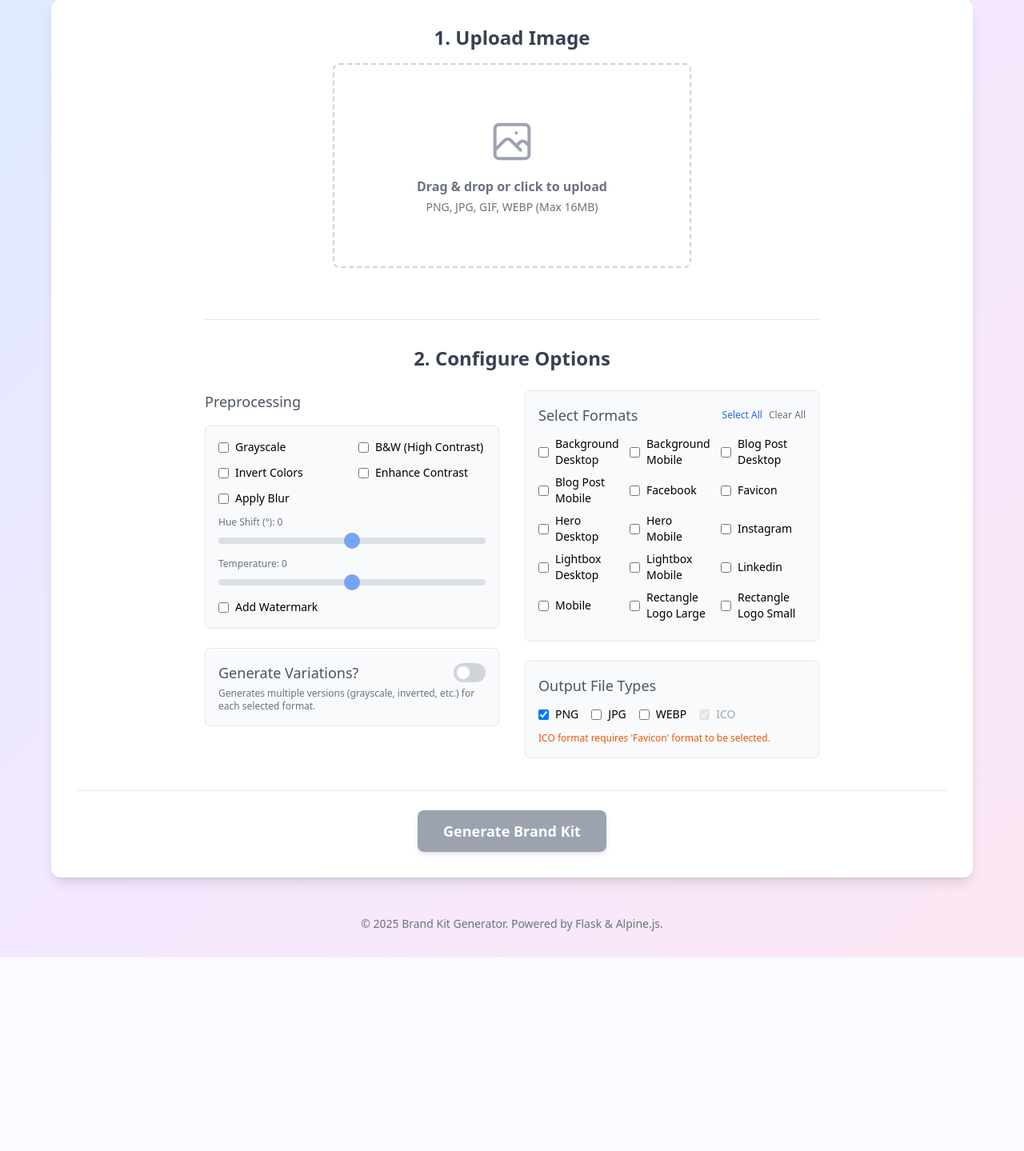
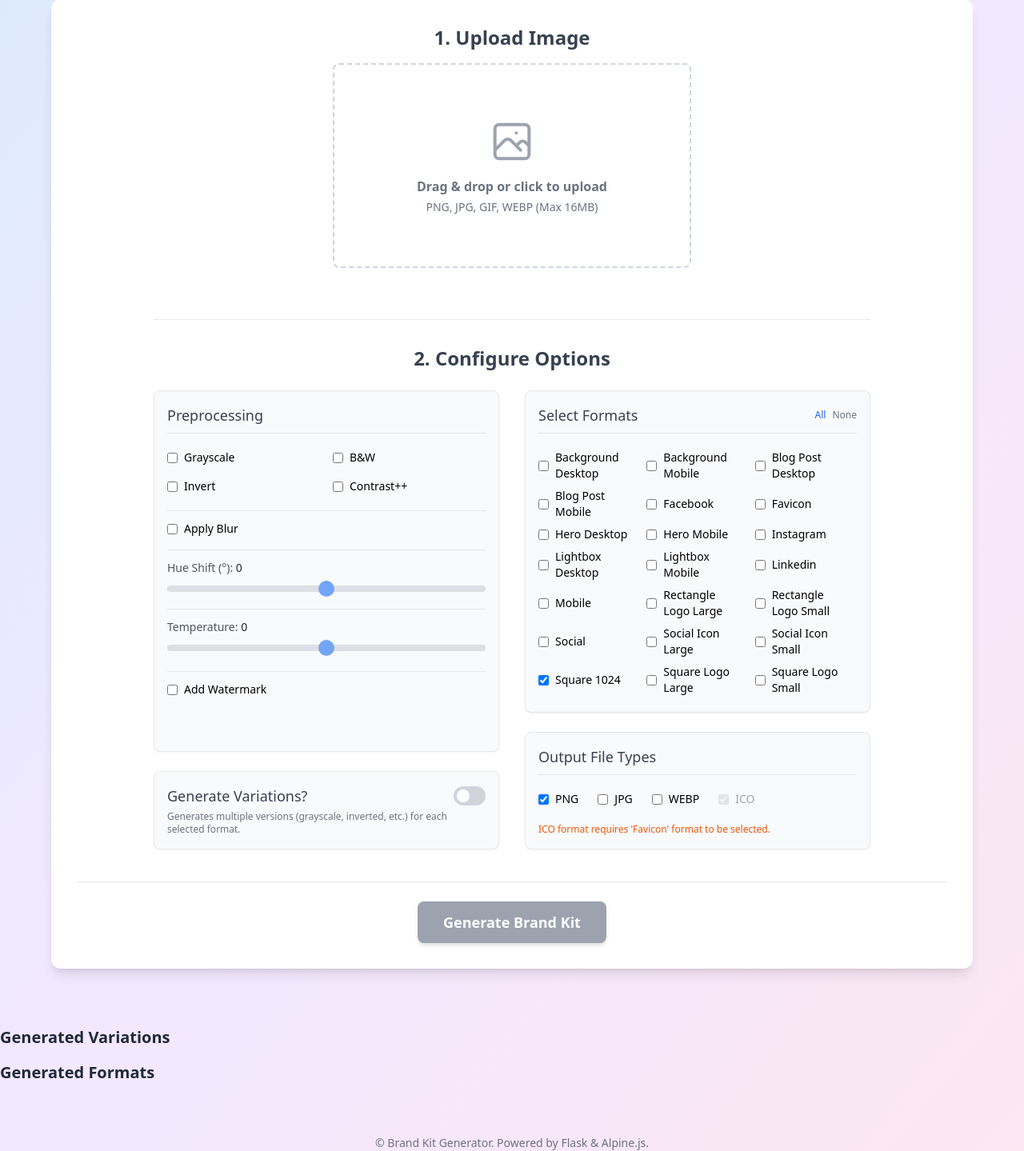
Before and after one commit to fabriziosalmi/brandkit, a Flask app: page / in a window 1280 px wide. Shown: the part 149-1588 px from the top of the page at 80% size. Before the commit the page ends 1346 px from the top, so only its background shows below. Run offline with Flask 2, Linux system fonts and the light colour scheme; some libraries are stand-ins or nearby versions.

Commit message:
feat: Enhance options layout and styling in the configuration section for better usability

```diff
--- a/templates/index.html
+++ b/templates/index.html
@@ -68,36 +68,44 @@
                     </div>
 
                     <!-- Options Section Below Upload -->
-                    <div class="w-full max-w-3xl mt-8 border-t pt-8"> <!-- Added max-width, margin-top, border -->
+                    <div class="w-full max-w-4xl mt-8 border-t pt-8"> <!-- Increased max-width slightly -->
                         <h2 class="text-2xl font-semibold text-gray-700 mb-6 text-center">2. Configure Options</h2>
 
                         <div class="grid grid-cols-1 md:grid-cols-2 gap-x-8 gap-y-6">
 
                             <!-- Left Column: Preprocessing & Variations -->
-                            <div class="space-y-6">
-                                <!-- Preprocessing Options -->
-                                <div class="space-y-4">
-                                    <h3 class="text-lg font-medium text-gray-600">Preprocessing</h3>
-                                    <div class="grid grid-cols-2 gap-x-4 gap-y-3 text-sm bg-gray-50 p-4 rounded-md border">
+                            <div class="space-y-6 flex flex-col">
+                                <!-- Preprocessing Options Card -->
+                                <div class="bg-gray-50 p-4 rounded-lg border shadow-sm flex-grow">
+                                    <h3 class="text-lg font-medium text-gray-700 mb-3 border-b pb-2">Preprocessing</h3>
+                                    <div class="grid grid-cols-2 gap-x-4 gap-y-4 text-sm pt-2">
+                                        <!-- Checkboxes -->
                                         <label class="flex items-center space-x-2"><input type="checkbox" x-model="options.grayscale" class="rounded text-blue-500 focus:ring-blue-400"><span>Grayscale</span></label>
-                                        <label class="flex items-center space-x-2"><input type="checkbox" x-model="options.bw" class="rounded text-blue-500 focus:ring-blue-400"><span>B&W (High Contrast)</span></label>
-                                        <label class="flex items-center space-x-2"><input type="checkbox" x-model="options.invert" class="rounded text-blue-500 focus:ring-blue-400"><span>Invert Colors</span></label>
-                                        <label class="flex items-center space-x-2"><input type="checkbox" x-model="options.enhance_contrast" class="rounded text-blue-500 focus:ring-blue-400"><span>Enhance Contrast</span></label>
+                                        <label class="flex items-center space-x-2"><input type="checkbox" x-model="options.bw" class="rounded text-blue-500 focus:ring-blue-400"><span>B&W</span></label>
+                                        <label class="flex items-center space-x-2"><input type="checkbox" x-model="options.invert" class="rounded text-blue-500 focus:ring-blue-400"><span>Invert</span></label>
+                                        <label class="flex items-center space-x-2"><input type="checkbox" x-model="options.enhance_contrast" class="rounded text-blue-500 focus:ring-blue-400"><span>Contrast++</span></label>
+                                        <!-- Blur -->
+                                        <div class="col-span-2 space-y-2 border-t pt-3 mt-1">
                                             <label class="flex items-center space-x-2"><input type="checkbox" x-model="options.apply_blur" class="rounded text-blue-500 focus:ring-blue-400"><span>Apply Blur</span></label>
-                                        <div x-show="options.apply_blur" class="col-span-2">
-                                            <label class="block text-xs text-gray-500 mb-1" :for="'blur_radius'">Blur Radius: <span x-text="options.blur_radius"></span></label>
+                                            <div x-show="options.apply_blur" class="pl-6">
+                                                <label class="block text-xs text-gray-500 mb-1" :for="'blur_radius'">Radius: <span x-text="options.blur_radius"></span></label>
                                                 <input type="range" id="blur_radius" x-model="options.blur_radius" min="0.1" max="10" step="0.1">
                                             </div>
-                                        <div class="col-span-2">
-                                            <label class="block text-xs text-gray-500 mb-1" :for="'hue_shift'">Hue Shift (°): <span x-text="options.hue_shift"></span></label>
+                                        </div>
+                                        <!-- Hue Shift -->
+                                        <div class="col-span-2 space-y-2 border-t pt-3">
+                                            <label class="block text-sm text-gray-600 mb-1" :for="'hue_shift'">Hue Shift (°): <span x-text="options.hue_shift" class="font-medium text-gray-800"></span></label>
                                             <input type="range" id="hue_shift" x-model="options.hue_shift" min="-180" max="180" step="10">
                                         </div>
-                                        <div class="col-span-2">
-                                            <label class="block text-xs text-gray-500 mb-1" :for="'temperature'">Temperature: <span x-text="options.temperature > 0 ? '+' + options.temperature : options.temperature"></span></label>
+                                        <!-- Temperature -->
+                                        <div class="col-span-2 space-y-2 border-t pt-3">
+                                            <label class="block text-sm text-gray-600 mb-1" :for="'temperature'">Temperature: <span x-text="options.temperature > 0 ? '+' + options.temperature : options.temperature" class="font-medium text-gray-800"></span></label>
                                             <input type="range" id="temperature" x-model="options.temperature" min="-100" max="100" step="5">
                                         </div>
-                                        <label class="flex items-center space-x-2 col-span-2"><input type="checkbox" x-model="options.add_watermark" class="rounded text-blue-500 focus:ring-blue-400"><span>Add Watermark</span></label>
-                                        <div x-show="options.add_watermark" class="col-span-2 space-y-2">
+                                        <!-- Watermark -->
+                                        <div class="col-span-2 space-y-2 border-t pt-3 mt-1">
+                                            <label class="flex items-center space-x-2"><input type="checkbox" x-model="options.add_watermark" class="rounded text-blue-500 focus:ring-blue-400"><span>Add Watermark</span></label>
+                                            <div x-show="options.add_watermark" class="pl-6 space-y-2">
                                                 <input type="text" x-model="options.watermark_text" placeholder="Watermark Text" class="w-full text-sm border-gray-300 rounded-md shadow-sm focus:border-blue-300 focus:ring focus:ring-blue-200 focus:ring-opacity-50">
                                                 <div>
                                                     <label class="block text-xs text-gray-500 mb-1" :for="'watermark_opacity'">Opacity: <span x-text="options.watermark_opacity"></span></label>
@@ -106,11 +114,12 @@
                                             </div>
                                         </div>
                                     </div>
+                                </div>
 
-                                <!-- Variations Mode -->
-                                <div class="bg-gray-50 p-4 rounded-md border">
+                                <!-- Variations Mode Card -->
+                                <div class="bg-gray-50 p-4 rounded-lg border shadow-sm">
                                     <label class="flex items-center justify-between cursor-pointer">
-                                        <span class="text-lg font-medium text-gray-600">Generate Variations?</span>
+                                        <span class="text-lg font-medium text-gray-700">Generate Variations?</span>
                                         <div class="relative">
                                             <input type="checkbox" x-model="variations_mode" class="sr-only toggle-checkbox">
                                             <div class="block bg-gray-300 w-10 h-6 rounded-full"></div>
@@ -123,46 +132,45 @@
                             </div>
 
                             <!-- Right Column: Formats & Output Types -->
-                            <div class="space-y-6">
-                                <!-- Format Selection -->
-                                <div class="space-y-3 bg-gray-50 p-4 rounded-md border">
-                                     <div class="flex justify-between items-center mb-2">
-                                         <h3 class="text-lg font-medium text-gray-600">Select Formats</h3>
+                            <div class="space-y-6 flex flex-col">
+                                <!-- Format Selection Card -->
+                                <div class="space-y-3 bg-gray-50 p-4 rounded-lg border shadow-sm flex-grow">
+                                     <div class="flex justify-between items-center mb-2 border-b pb-2">
+                                         <h3 class="text-lg font-medium text-gray-700">Select Formats</h3>
                                          <div class="flex space-x-2">
-                                             <button type="button" @click="selectAllFormats()" class="text-xs text-blue-600 hover:text-blue-800">Select All</button>
-                                             <button type="button" @click="clearAllFormats()" class="text-xs text-gray-500 hover:text-gray-700">Clear All</button>
+                                             <button type="button" @click="selectAllFormats()" class="text-xs text-blue-600 hover:text-blue-800">All</button>
+                                             <button type="button" @click="clearAllFormats()" class="text-xs text-gray-500 hover:text-gray-700">None</button>
                                          </div>
                                      </div>
                                      <!-- Consider using icons here in the future -->
-                                     <div class="grid grid-cols-2 sm:grid-cols-3 gap-x-4 gap-y-2 text-sm max-h-60 overflow-y-auto pr-2">
+                                     <!-- Increased columns for formats -->
+                                     <div class="grid grid-cols-2 sm:grid-cols-3 gap-x-4 gap-y-2 text-sm max-h-80 overflow-y-auto pr-2 pt-2">
                                         <template x-for="(format, key) in config.formats" :key="key">
-                                            <label class="flex items-center space-x-2" :title="`${format.description} (${format.width}x${format.height})`">
+                                            <label class="flex items-center space-x-2 group cursor-pointer" :title="`${format.description} (${format.width}x${format.height})`">
                                                 <input type="checkbox" :value="key" x-model="selected_formats" class="rounded text-blue-500 focus:ring-blue-400">
-                                                <!-- Simplified Label -->
-                                                <span class="capitalize" x-text="key.replace(/_/g, ' ')"></span>
+                                                <span class="capitalize group-hover:text-blue-600" x-text="key.replace(/_/g, ' ')"></span>
                                             </label>
                                         </template>
                                      </div>
                                 </div>
 
-                                <!-- Output File Types -->
-                                <div class="space-y-3 bg-gray-50 p-4 rounded-md border">
-                                     <h3 class="text-lg font-medium text-gray-600">Output File Types</h3>
-                                     <div class="flex flex-wrap gap-x-4 gap-y-2 text-sm">
+                                <!-- Output File Types Card -->
+                                <div class="space-y-3 bg-gray-50 p-4 rounded-lg border shadow-sm">
+                                     <h3 class="text-lg font-medium text-gray-700 mb-3 border-b pb-2">Output File Types</h3>
+                                     <div class="flex flex-wrap gap-x-6 gap-y-3 text-sm pt-2">
                                         <template x-for="format in config.output_formats" :key="format">
-                                             <label class="flex items-center space-x-2">
-                                                 <input type="checkbox" :value="format" x-model="output_formats" :disabled="format === 'ico' && !selected_formats.includes('favicon')" class="rounded text-blue-500 focus:ring-blue-400 disabled:opacity-50">
+                                             <label class="flex items-center space-x-2 cursor-pointer">
+                                                 <input type="checkbox" :value="format" x-model="output_formats" :disabled="format === 'ico' && !selected_formats.includes('favicon')" class="rounded text-blue-500 focus:ring-blue-400 disabled:opacity-50 disabled:cursor-not-allowed">
                                                  <span :class="{'text-gray-400': format === 'ico' && !selected_formats.includes('favicon')}" x-text="format.toUpperCase()"></span>
                                              </label>
                                         </template>
                                      </div>
-                                     <p x-show="!selected_formats.includes('favicon') && output_formats.includes('ico')" class="text-xs text-orange-600">ICO format requires 'Favicon' format to be selected.</p>
+                                     <p x-show="!selected_formats.includes('favicon') && output_formats.includes('ico')" class="text-xs text-orange-600 pt-2">ICO format requires 'Favicon' format to be selected.</p>
                                 </div>
                             </div>
                         </div>
                     </div>
                 </div>
-
                 <!-- Submit Button -->
                 <div class="mt-10 pt-6 border-t text-center"> <!-- Increased margin-top -->
                     <button
@@ -225,7 +233,7 @@
                     <!-- Original Image -->
                     <div x-show="results.original" class="bg-gray-50 rounded-lg p-4 border">
                         <h3 class="text-lg font-medium text-gray-800 mb-3">Original Uploaded Image</h3>
-                        <div class="flex justify-center max-h-64 mb-3">
+                        <div class="flex justify-center max-h-64 mb-3"></div>
                              <img :src="results.original.url" class="object-contain rounded-md shadow-sm" />
                         </div>
                         <a :href="results.original.url" download class="text-sm text-blue-600 hover:text-blue-800 flex items-center justify-center">
@@ -237,7 +245,7 @@
                     <!-- Favicon -->
                      <div x-show="results.favicon_ico" class="bg-gray-50 rounded-lg p-4 border">
                         <h3 class="text-lg font-medium text-gray-800 mb-3">Favicon (.ico)</h3>
-                         <div class="flex items-center space-x-4">
+                         <div class="flex items-center space-x-4"></div>
                              <img :src="results.favicon_ico.url" class="w-12 h-12 object-contain border rounded" alt="Favicon Preview"/>
                              <a :href="results.favicon_ico.url" download="favicon.ico" class="text-sm text-blue-600 hover:text-blue-800 flex items-center">
                                  <svg class="w-4 h-4 mr-1" fill="none" stroke="currentColor" viewBox="0 0 24 24"><path stroke-linecap="round" stroke-linejoin="round" stroke-width="2" d="M4 16v1a3 3 0 003 3h10a3 3 0 003-3v-1m-4-4l-4 4m0 0l-4-4m4 4V4"></path></svg>
```
Lines whose indentation alone changed are shown as unchanged.
